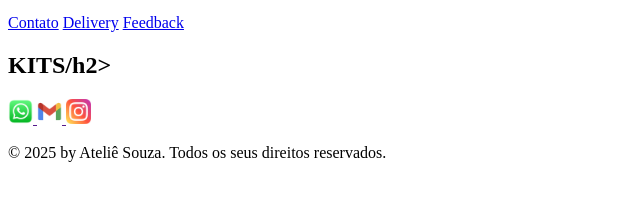
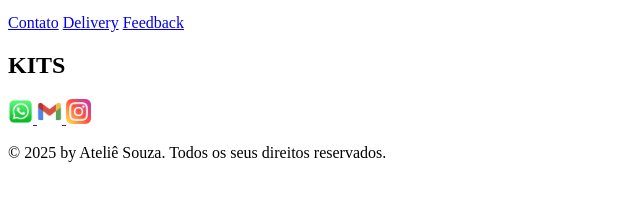
Before and after one commit to Mymylle/Site-Web-Lu-Souza, a plain HTML site: page pages/kits.html in a window 1280 px wide. Shown: the part 368-568 px from the top of the page, 0-640 px from the left. Drawn offline with Linux system fonts and the light colour scheme.

Commit message:
Uma coisinha só

```diff
--- a/pages/kits.html
+++ b/pages/kits.html
@@ -29,7 +29,7 @@
             <a href="#feedback">Feedback</a>
 
         <nav>
-            <h2>KITS/h2>
+            <h2>KITS</h2>
         </nav>
     </header>
 
```
